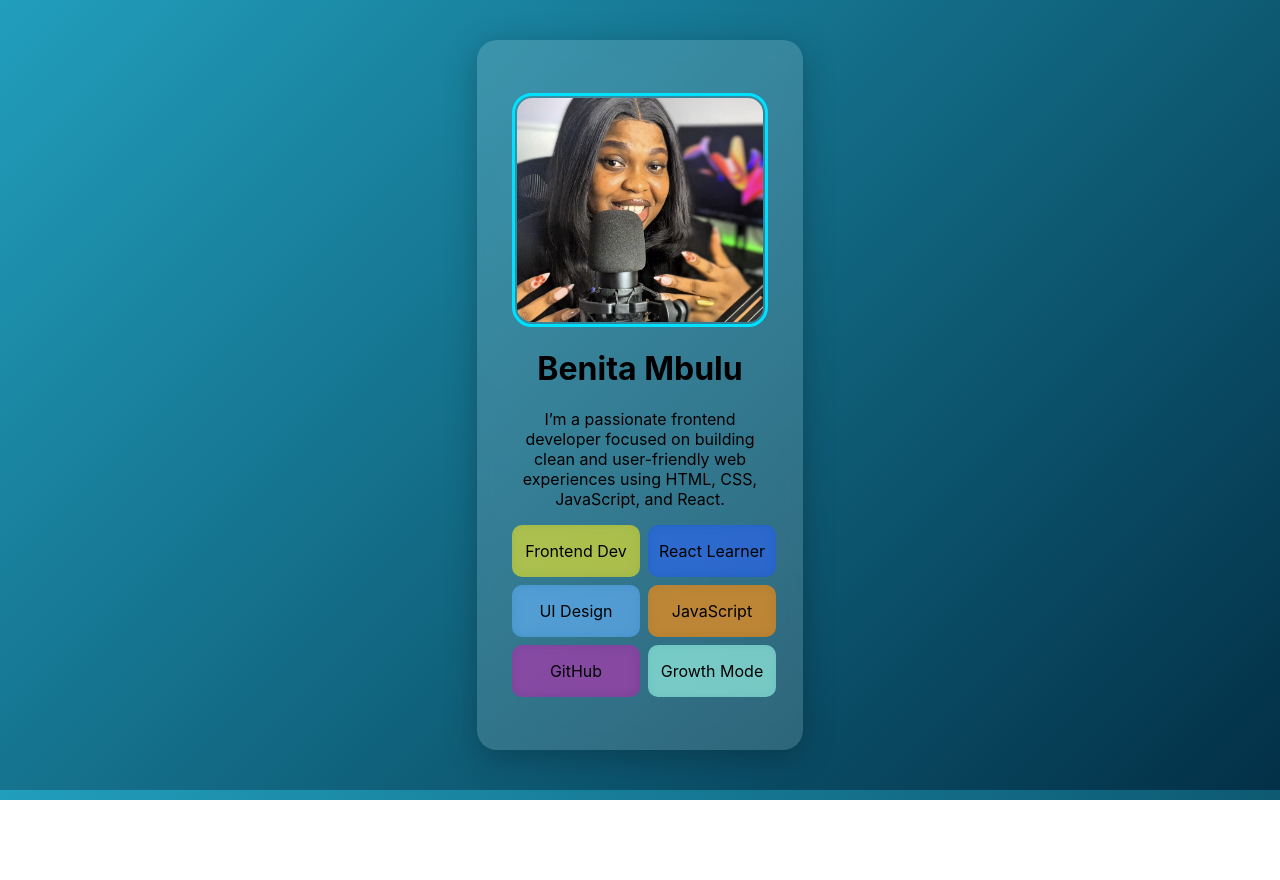
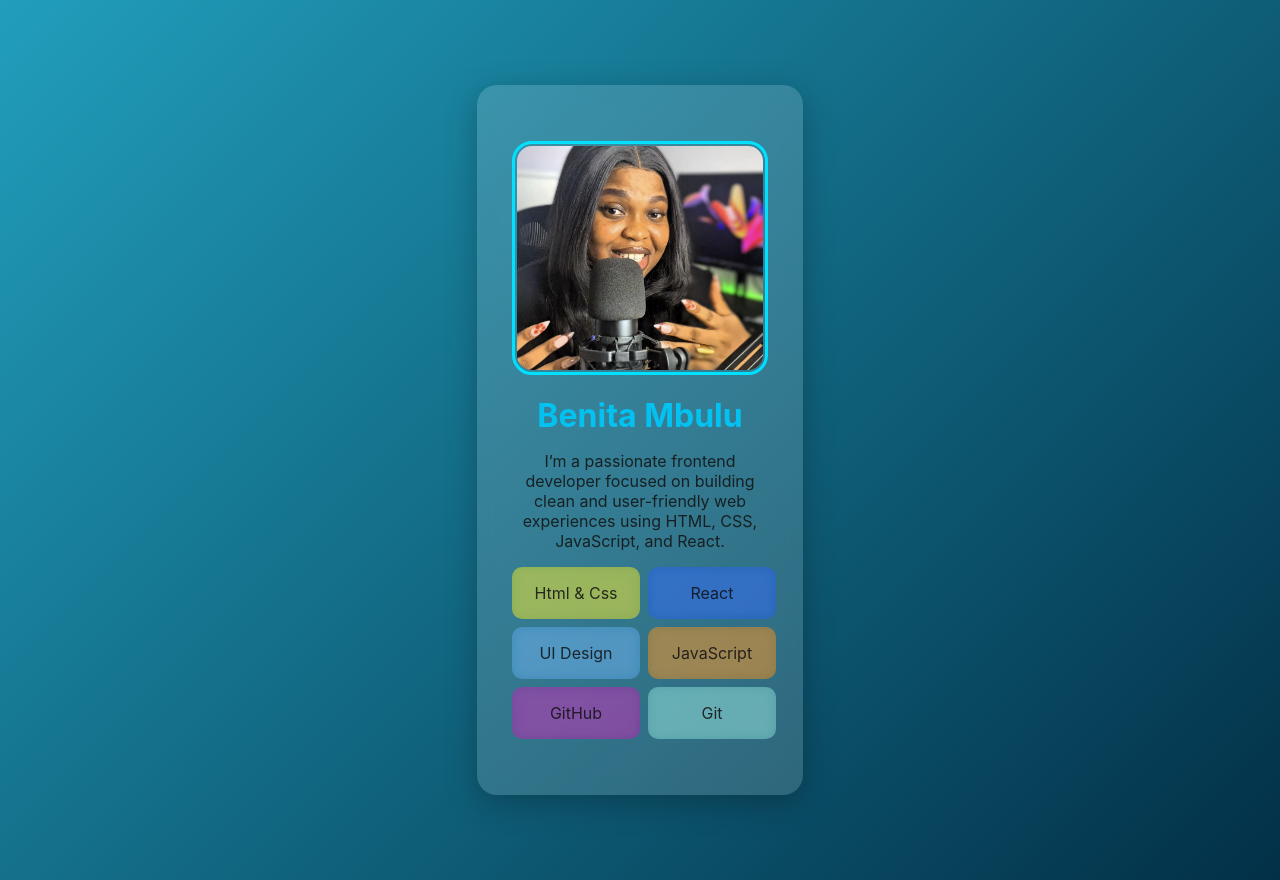
Before and after one commit to benitambulu/profile-card, a React app: page / in a window 1280 px wide. Before the commit the page ends 800 px from the top, so only its background shows below. Built offline with nearby package versions, Linux system fonts and the light colour scheme.

Commit message:
Updated the Css file

```diff
--- a/src/index.css
+++ b/src/index.css
@@ -11,6 +11,7 @@ body {
   justify-content: center;
   padding: 40px;
   background: linear-gradient(135deg, #219ebc, #023047);
+  min-height: 100vh;
 }
 
 code {
@@ -55,7 +56,12 @@ code {
   border: 3px solid rgb(0, 225, 255);
 }
 
-h1,
+h1 {
+  text-align: center;
+  color: #03c2f1;
+  margin-bottom: 0;
+}
 p {
   text-align: center;
+  color: #111111da;
 }
--- a/src/index.js
+++ b/src/index.js
@@ -27,12 +27,12 @@ function Body() {
       </p>
 
       <div className="box-container">
-        <Box text="Frontend Dev" bgColor="#ffee0385" />
-        <Box text="React Learner" bgColor="#0c4dff81" />
-        <Box text="UI Design" bgColor="#54acff8c" />
-        <Box text="JavaScript" bgColor="#fb8600a4" />
-        <Box text="GitHub" bgColor="#c506ac79" />
-        <Box text="Growth Mode" bgColor="#90f4e3a1" />
+        <Box text="Html & Css" bgColor="#ffee036c" />
+        <Box text="React" bgColor="#0c4dff67" />
+        <Box text="UI Design" bgColor="#54acff5e" />
+        <Box text="JavaScript" bgColor="#fb860073" />
+        <Box text="GitHub" bgColor="#c506ac6c" />
+        <Box text="Git" bgColor="#90f4e360" />
       </div>
     </main>
   );
```
